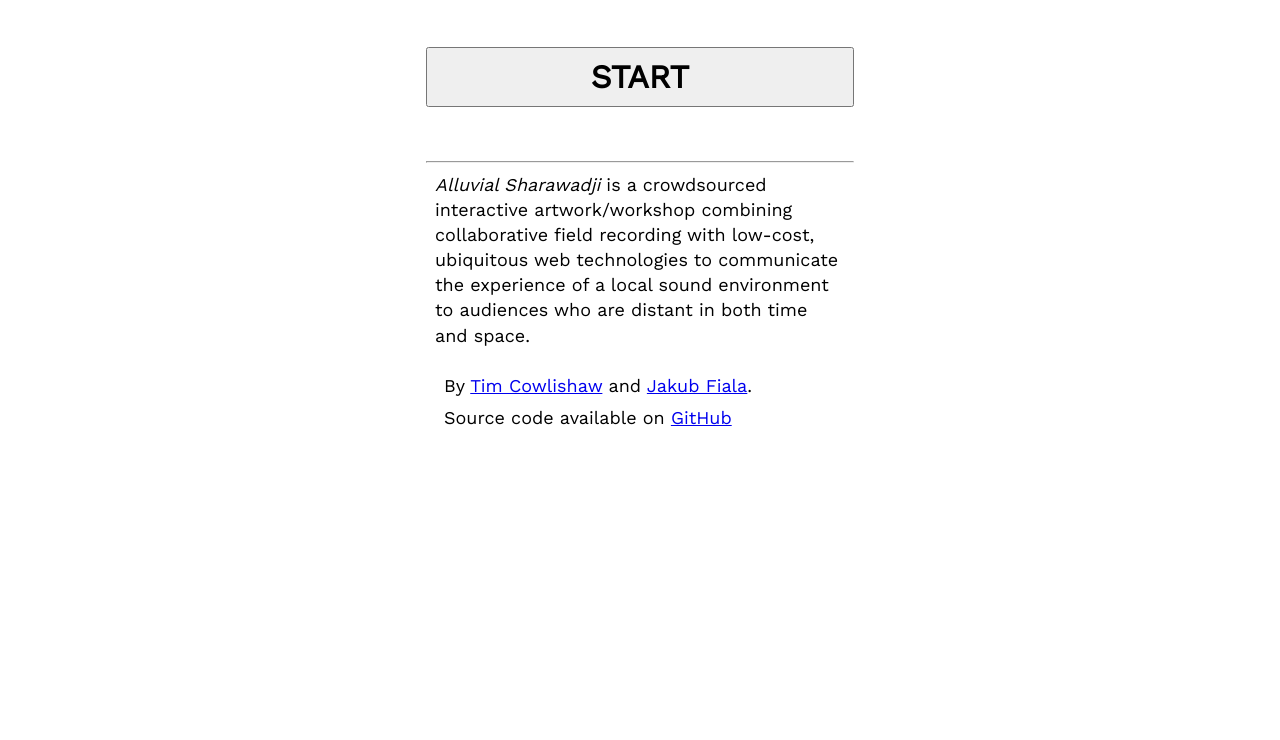
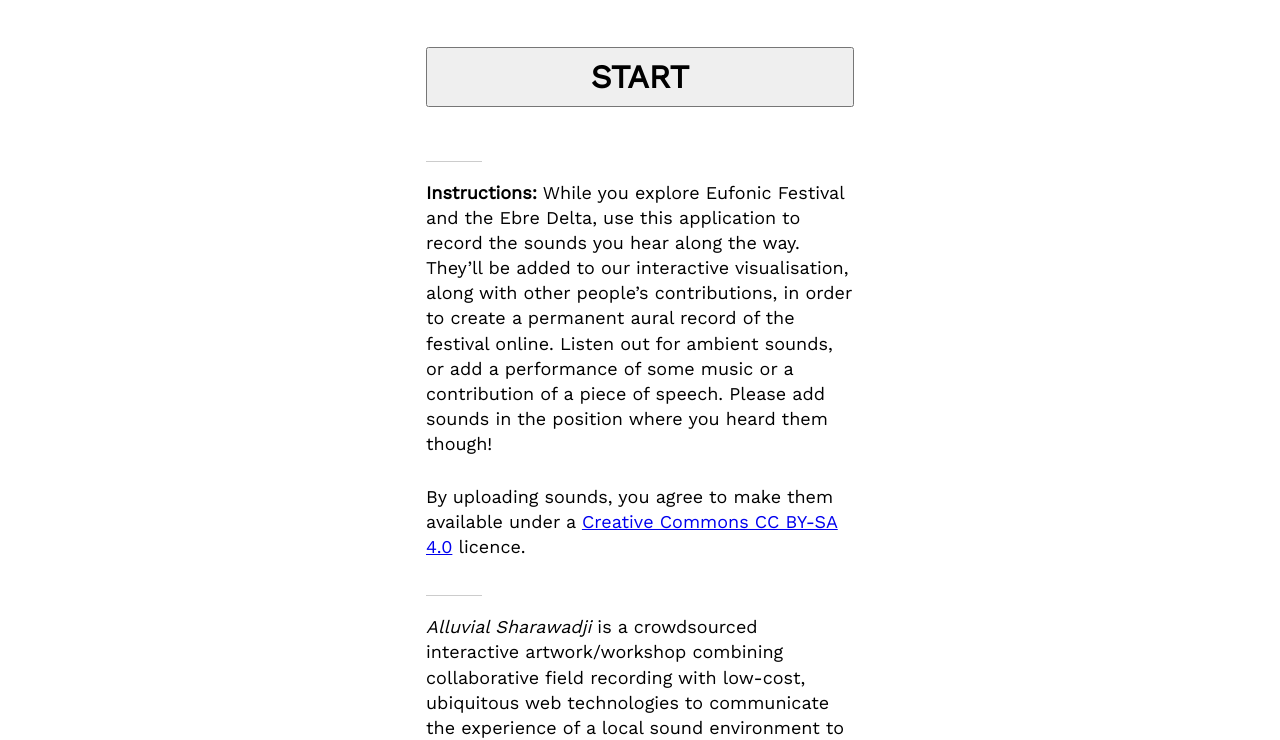
Before and after one commit to jakubfiala/alluvial-sharawadji, a website: page recorder/index.html in a window 1280 px wide. Shown: the part 69-809 px from the top of the page. Drawn offline with nearby package versions, Linux system fonts and the light colour scheme.

Commit message:
added instructions to recorder + updated text styling a bit

```diff
--- a/recorder/index.html
+++ b/recorder/index.html
@@ -54,6 +54,13 @@
     <section id="description">
       <hr/>
       <p>
+        <strong>Instructions:</strong> While you explore Eufonic Festival and the Ebre Delta, use this application to record the sounds you hear along the way. They’ll be added to our interactive visualisation, along with other people’s contributions, in order to create a permanent aural record of the festival online. Listen out for ambient sounds, or add a performance of some music or a contribution of a piece of speech. Please add sounds in the position where you heard them though!
+      </p>
+      <p>
+        By uploading sounds, you agree to make them available under a <a href="https://creativecommons.org/licenses/by/4.0/">Creative Commons CC BY-SA 4.0</a> licence.
+      </p>
+      <hr/>
+      <p>
         <em>Alluvial Sharawadji</em> is a crowdsourced interactive artwork/workshop
         combining collaborative field recording with low-cost,
         ubiquitous web technologies to communicate the experience of a local sound environment
--- a/recorder/recorder.css
+++ b/recorder/recorder.css
@@ -43,6 +43,7 @@
 
 p {
   line-height: 1.4;
+  margin-bottom: 1.5em;
 }
 
 main {
@@ -200,6 +201,13 @@
     background: #357b45;
 }
 
+hr {
+  width: 5ch;
+  margin: 2rem 0 1rem;
+  border: none;
+  border-top: solid 1px #ccc;
+}
+
 #soundwalk-label {
   font-weight: bold;
 }
@@ -220,7 +228,11 @@
     padding: 0.5rem;
   }
 
-  p, address {
+  p {
+    margin-bottom: 1.5rem;
+  }
+
+  header p, header address {
     padding: 0 0.5rem;
     margin: 0.5rem 0 0.5rem auto;
   }
```
